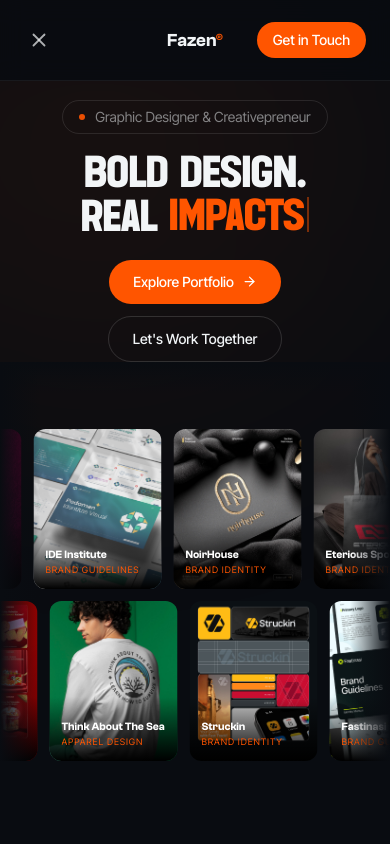
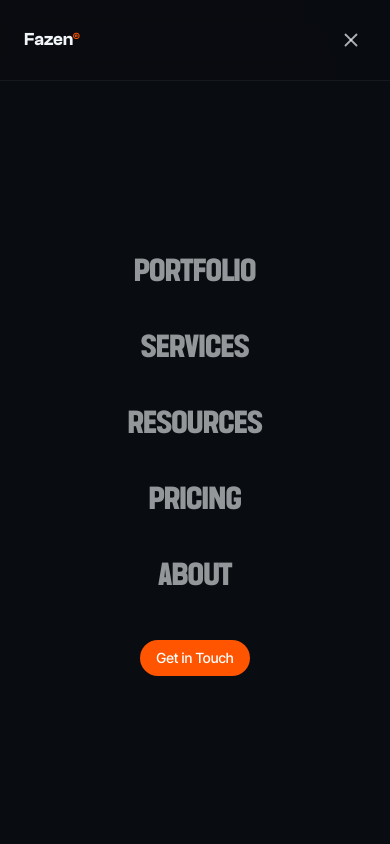
Before and after one commit to fazensocial/fazen-website, a Next.js app: page / in a window 390 px wide. Both pictures are taken after a click on the button "Open menu". Shown: the top 844 px of the page. Built offline with nearby package versions, Linux system fonts and the light colour scheme.

Commit message:
update: navbar update

```diff
--- a/app/components/ui/Navbar.jsx
+++ b/app/components/ui/Navbar.jsx
@@ -62,37 +62,35 @@ export default function Navbar() {
   const [menuOpen, setMenuOpen] = useState(false);
 
   return (
+    <>
       <header className="fixed top-0 left-0 right-0 z-50
                          backdrop-blur-md bg-void/[.88] border-b border-white/[.06]">
         <nav
-        className="flex items-center h-20 w-full
-                   px-6 lg:px-[240px]"
+          className="flex items-center h-20 w-full px-6 lg:px-[240px]"
           aria-label="Main navigation"
         >
-
           {/* ── Desktop layout (md+) ── */}
           <div className="hidden md:flex items-center justify-between w-full">
             <Logo />
-
             <ul className="flex items-center gap-8 absolute left-1/2 -translate-x-1/2">
               {NAV_LINKS.map(({ label, href }) => (
                 <NavLink key={label} label={label} href={href} />
               ))}
             </ul>
-
             <CtaButton />
           </div>
 
           {/* ── Mobile layout (<md) ── */}
-        <div className="flex md:hidden items-center w-full relative">
+          <div className="flex md:hidden items-center justify-between w-full">
+            {/* Left: logo */}
+            <Logo />
 
-          {/* Left: hamburger */}
+            {/* Right: hamburger */}
             <button
               onClick={() => setMenuOpen((v) => !v)}
               aria-label={menuOpen ? "Close menu" : "Open menu"}
               aria-expanded={menuOpen}
-            className="text-white-soft/70 hover:text-white-soft
-                       transition-colors p-1 shrink-0"
+              className="text-white-soft/70 hover:text-white-soft transition-colors p-1 shrink-0"
             >
               <AnimatePresence mode="wait" initial={false}>
                 <motion.span
@@ -107,19 +105,51 @@ export default function Navbar() {
                 </motion.span>
               </AnimatePresence>
             </button>
-
-          {/* Center: logo */}
-          <div className="absolute left-1/2 -translate-x-1/2">
-            <Logo />
-          </div>
-
-          {/* Right: CTA */}
-          <div className="ml-auto">
-            <CtaButton />
-          </div>
-
           </div>
         </nav>
       </header>
+
+      {/* ── Mobile menu overlay ── */}
+      <AnimatePresence>
+        {menuOpen && (
+          <motion.div
+            initial={{ opacity: 0 }}
+            animate={{ opacity: 1 }}
+            exit={{ opacity: 0 }}
+            transition={{ duration: 0.2, ease: "easeOut" }}
+            className="md:hidden fixed inset-0 top-20 z-40 bg-void
+                       flex flex-col items-center justify-center gap-10 px-8"
+          >
+            <ul className="flex flex-col items-center gap-7">
+              {NAV_LINKS.map(({ label, href }, i) => (
+                <motion.li
+                  key={label}
+                  initial={{ opacity: 0, y: 18 }}
+                  animate={{ opacity: 1, y: 0 }}
+                  transition={{ delay: i * 0.05 + 0.05, duration: 0.35, ease: [0.22, 1, 0.36, 1] }}
+                >
+                  <Link
+                    href={href}
+                    onClick={() => setMenuOpen(false)}
+                    className="font-display text-[2rem] text-white-soft/60
+                               hover:text-white-soft transition-colors duration-200"
+                  >
+                    {label}
+                  </Link>
+                </motion.li>
+              ))}
+            </ul>
+
+            <motion.div
+              initial={{ opacity: 0, y: 10 }}
+              animate={{ opacity: 1, y: 0 }}
+              transition={{ delay: NAV_LINKS.length * 0.05 + 0.1, duration: 0.35, ease: [0.22, 1, 0.36, 1] }}
+            >
+              <CtaButton />
+            </motion.div>
+          </motion.div>
+        )}
+      </AnimatePresence>
+    </>
   );
 }
```
Lines whose indentation alone changed are shown as unchanged.
